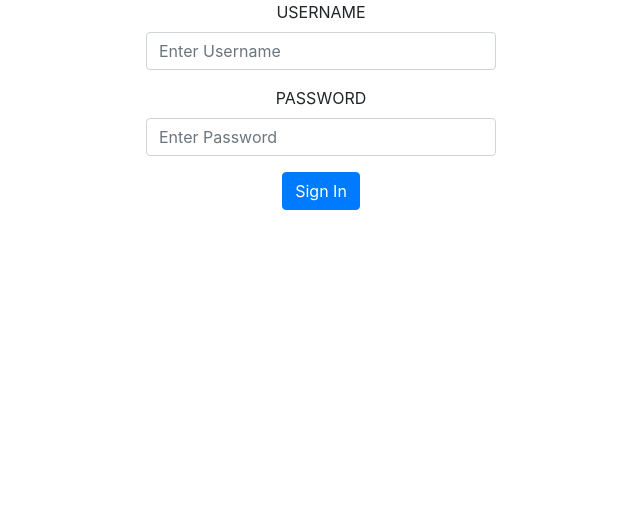
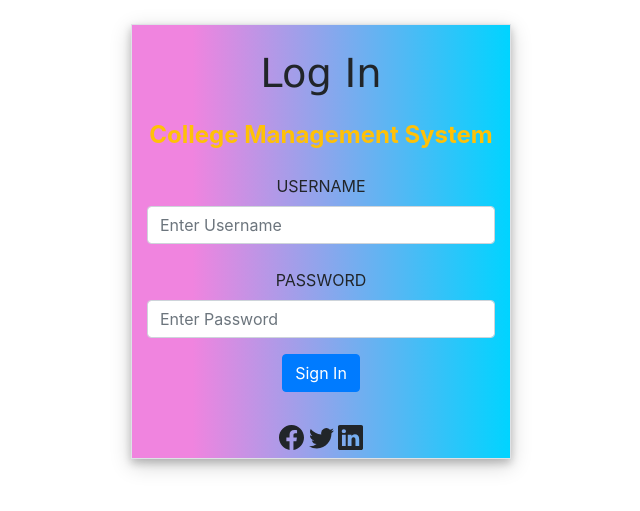
Before and after one commit to Durgesh-Gupta/College-Management-System-using-Django, a Django app: page /login in a window 1280 px wide. Shown: the top 511 px of the page, without its empty margins (319-959 px from the left). Run offline with Django 3.2, Linux system fonts and the light colour scheme; some libraries are stand-ins or nearby versions.

Commit message:
added style in login page

```diff
--- a/CollegeManagementProject/CollegeApp/templates/base.html
+++ b/CollegeManagementProject/CollegeApp/templates/base.html
@@ -44,7 +44,7 @@
 <!-- Copyright -->
 <!-- Copyright -->
 </div>
-<div class="footer-copyright text-center py-3 bg-dark text-light " style="bottom: 0;width: 100vw;">© 2020 Copyright:
+<div class="footer-copyright text-center py-3 bg-dark text-light " style="bottom: 0;width: 100vw;">© 2020 Copyright:<strong>Durgesh
 
 </div>    <!-- Optional JavaScript -->
     <!-- jQuery first, then Popper.js, then Bootstrap JS -->
--- a/CollegeManagementProject/CollegeApp/templates/form.html
+++ b/CollegeManagementProject/CollegeApp/templates/form.html
@@ -1,7 +1,5 @@
-{%if msg is not none%}
-<h2 style="color: red;">{{msg}}</h2>
-{%endif%}
 
+{%load static%}
 <!doctype html>
 <html lang="en">
   <head>
@@ -13,14 +11,28 @@
     <link rel="stylesheet" href="https://stackpath.bootstrapcdn.com/bootstrap/4.3.1/css/bootstrap.min.css" integrity="sha384-ggOyR0iXCbMQv3Xipma34MD+dH/1fQ784/j6cY/iJTQUOhcWr7x9JvoRxT2MZw1T" crossorigin="anonymous">
 
     <title>Sign Up</title>
+    <style>
+        .hov svg{
+            transition: transform .2s;
+        }
+.hov svg:hover{
+transform: scale(1.5);
+
+}
+    </style>
   </head>
   <body>
-<div class="container">
-    <div class="row">
-        <div class="col-md-4 offset-4 text-center ">
+<div class="container" >
+    <div class="row my-4">
+        <div class="col-md-4 offset-4 text-center border" style="box-shadow: 0 4px 8px 0 rgba(0, 0, 0, 0.2), 0 6px 20px 0 rgba(0, 0, 0, 0.19);background: linear-gradient(90deg, rgba(240,132,223,1) 16%, rgba(0,212,255,1) 100%);">
+            <h1 class="text-cenetr my-4" style="font-family:'Lucida Sans', 'Lucida Sans Regular', 'Lucida Grande', 'Lucida Sans Unicode', Geneva, Verdana, sans-serif">Log In</h1>
+
+
+
+            <h4 class="text-cenetr text-warning"><strong>College Management System</strong></h4>
             <form action="" method="POST">
                 {%csrf_token%}
-                <div class="form-group">
+                <div class="form-group my-4">
                     <label for="">USERNAME</label>
                     <input type="text" name="usern" class="form-control" placeholder="Enter Username">
                 </div>
@@ -29,8 +41,23 @@
                     <label for="">PASSWORD</label>
                     <input type="password" name="passw" class="form-control" placeholder="Enter Password">
                 </div>
-                <button type="submit" class="btn btn-primary">Sign In</button>
+                {%if msg is not none%}
+                <div class="alert alert-danger text-center""  role="alert">
+                    {{msg}}
+                </div>
+                {%endif%}
+                <button type="submit" class="btn btn-primary mb-4">Sign In</button>
             </form>
+            <div class="my-2 hov">
+                <svg xmlns="http://www.w3.org/2000/svg" width="25" height="25" fill="currentColor" class="bi bi-facebook" viewBox="0 0 16 16">
+                    <path d="M16 8.049c0-4.446-3.582-8.05-8-8.05C3.58 0-.002 3.603-.002 8.05c0 4.017 2.926 7.347 6.75 7.951v-5.625h-2.03V8.05H6.75V6.275c0-2.017 1.195-3.131 3.022-3.131.876 0 1.791.157 1.791.157v1.98h-1.009c-.993 0-1.303.621-1.303 1.258v1.51h2.218l-.354 2.326H9.25V16c3.824-.604 6.75-3.934 6.75-7.951z"/>
+                  </svg>
+              <svg xmlns="http://www.w3.org/2000/svg" width="25" height="25" fill="currentColor" class="bi bi-twitter" viewBox="0 0 16 16">
+                <path d="M5.026 15c6.038 0 9.341-5.003 9.341-9.334 0-.14 0-.282-.006-.422A6.685 6.685 0 0 0 16 3.542a6.658 6.658 0 0 1-1.889.518 3.301 3.301 0 0 0 1.447-1.817 6.533 6.533 0 0 1-2.087.793A3.286 3.286 0 0 0 7.875 6.03a9.325 9.325 0 0 1-6.767-3.429 3.289 3.289 0 0 0 1.018 4.382A3.323 3.323 0 0 1 .64 6.575v.045a3.288 3.288 0 0 0 2.632 3.218 3.203 3.203 0 0 1-.865.115 3.23 3.23 0 0 1-.614-.057 3.283 3.283 0 0 0 3.067 2.277A6.588 6.588 0 0 1 .78 13.58a6.32 6.32 0 0 1-.78-.045A9.344 9.344 0 0 0 5.026 15z"/>
+              </svg>
+              <svg xmlns="http://www.w3.org/2000/svg" width="25" height="25" fill="currentColor" class="bi bi-linkedin" viewBox="0 0 16 16">
+                <path d="M0 1.146C0 .513.526 0 1.175 0h13.65C15.474 0 16 .513 16 1.146v13.708c0 .633-.526 1.146-1.175 1.146H1.175C.526 16 0 15.487 0 14.854V1.146zm4.943 12.248V6.169H2.542v7.225h2.401zm-1.2-8.212c.837 0 1.358-.554 1.358-1.248-.015-.709-.52-1.248-1.342-1.248-.822 0-1.359.54-1.359 1.248 0 .694.521 1.248 1.327 1.248h.016zm4.908 8.212V9.359c0-.216.016-.432.08-.586.173-.431.568-.878 1.232-.878.869 0 1.216.662 1.216 1.634v3.865h2.401V9.25c0-2.22-1.184-3.252-2.764-3.252-1.274 0-1.845.7-2.165 1.193v.025h-.016a5.54 5.54 0 0 1 .016-.025V6.169h-2.4c.03.678 0 7.225 0 7.225h2.4z"/>
+              </svg></div>
         </div>
     </div>
 </div>
@@ -39,7 +66,10 @@
 
 
 
-
+<script>
+    src="https://kit.fontawesome.com/c2f5af57be.js"
+  crossorigin="anonymous"
+</script>
 
 
 
--- a/CollegeManagementProject/CollegeApp/views.py
+++ b/CollegeManagementProject/CollegeApp/views.py
@@ -20,7 +20,8 @@ def register(request):
         return redirect('/')
     else:
         f=Userform
-        return render(request,'registerpage.html',{'forms':f})
+        a=1
+        return render(request,'registerpage.html',{'forms':f,'a':a})
 
 # # lists------------------------------>
 class Studentlist(ListView):
@@ -51,13 +52,7 @@ def login_view(request):
         if user is not None:
             request.session['uid']=user.id
             login(request,user)
-
-
-
             return redirect('/')
-
-
-
         else:
             msg="Invalid username or password"
             return render(request,'form.html',{'msg':msg})
@@ -80,7 +75,8 @@ def addStaff(request):
         return redirect('/')
     else:
         f=StaffForm
-        return render(request,'registerpage.html',{'forms':f})
+        a=2
+        return render(request,'registerpage.html',{'forms':f,'a':a})
 
 
 # Update Profile
```
Also changed, not shown: CollegeManagementProject/CollegeApp/templates/pre-register.html (+4 -4 lines), CollegeManagementProject/CollegeApp/templates/registerpage.html (+7 -2 lines), CollegeManagementProject/CollegeApp/static/images/1.jpg (added), CollegeManagementProject/CollegeApp/static/images/3.jpg (added), CollegeManagementProject/CollegeApp/static/images/ban2.jpg (added), CollegeManagementProject/db.sqlite3, 3 other files.
